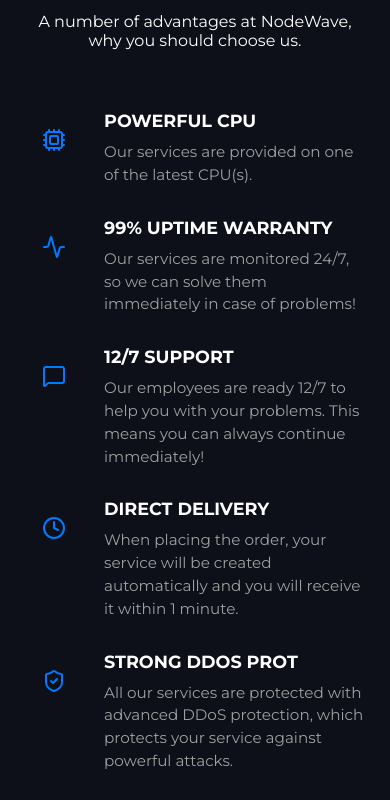
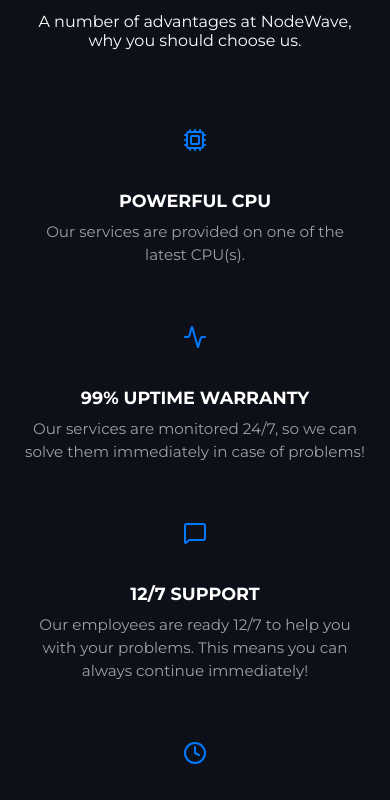
Before and after one commit to southdeveloper-art/NODE-WAVE, a plain HTML site: page index.html in a window 390 px wide. Shown: the part 2202-3002 px from the top of the page. Drawn offline with nearby package versions, Linux system fonts and the light colour scheme.

Commit message:
Optimize features section for mobile view with centered alignment

```diff
--- a/style.css
+++ b/style.css
@@ -341,7 +341,15 @@ nav {
 @media (max-width: 768px) {
     .features-grid {
         grid-template-columns: 1fr;
-        gap: 30px;
+        gap: 40px;
+    }
+    .feature-card {
+        flex-direction: column;
+        align-items: center;
+        text-align: center;
+    }
+    .feature-icon-wrapper {
+        margin-bottom: 0;
     }
 }
 
```
